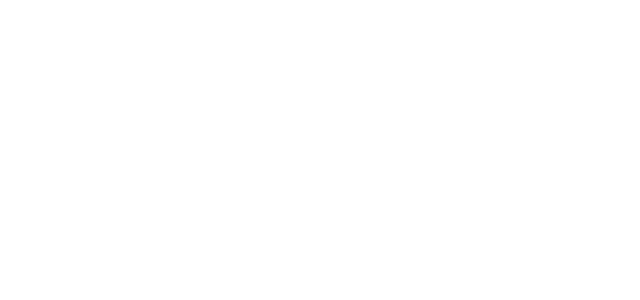
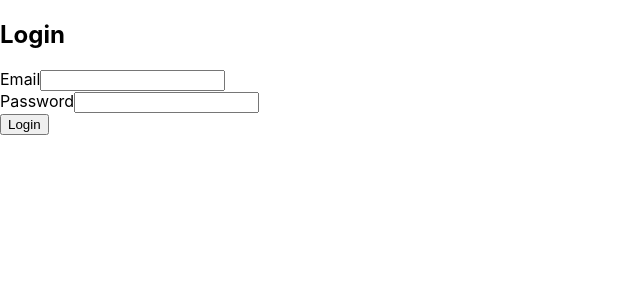
Before and after one commit to DanielCostella/inventario-frontend, a React (Create React App) app: page /login in a window 1280 px wide. Before the commit this address had no page. Shown: the top 300 px of the page, without its empty margins (0-640 px from the left). Built offline with nearby package versions, Linux system fonts and the light colour scheme.

Commit message:
Implemented authentication and dashboard features

```diff
--- a/src/App.js
+++ b/src/App.js
@@ -1,16 +1,26 @@
-import React from 'react';
-import { BrowserRouter as Router, Routes, Route } from 'react-router-dom';
+import React, { useState } from 'react';
+import { BrowserRouter as Router, Route, Switch, Redirect } from 'react-router-dom';
 import Login from './pages/Login';
 import Dashboard from './pages/Dashboard';
-import './App.css';
 
 function App() {
+  const [isAuthenticated, setIsAuthenticated] = useState(!!localStorage.getItem('authToken'));
+
+  const handleLogin = () => {
+    setIsAuthenticated(true);
+  };
+
   return (
     <Router>
-      <Routes>
-        <Route path="/" element={<Login />} />
-        <Route path="/dashboard" element={<Dashboard />} />
-      </Routes>
+      <Switch>
+        <Route path="/login">
+          {isAuthenticated ? <Redirect to="/dashboard" /> : <Login onLogin={handleLogin} />}
+        </Route>
+        <Route path="/dashboard">
+          {isAuthenticated ? <Dashboard /> : <Redirect to="/login" />}
+        </Route>
+        <Redirect from="/" to="/login" />
+      </Switch>
     </Router>
   );
 }
--- a/src/pages/Dashboard.js
+++ b/src/pages/Dashboard.js
@@ -3,66 +3,63 @@
 
 function Dashboard() {
   const [materials, setMaterials] = useState([]);
-  const [selectedMaterial, setSelectedMaterial] = useState('');
+  const [selectedMaterial, setSelectedMaterial] = useState(null);
   const [quantity, setQuantity] = useState(0);
-  const [lastUpdated, setLastUpdated] = useState('');
+  const [message, setMessage] = useState('');
 
   useEffect(() => {
     const fetchMaterials = async () => {
       try {
-        const response = await axios.get(`${process.env.REACT_APP_API_URL}/materials`);
+        const response = await axios.get(`${process.env.REACT_APP_API_URL}/materials`, {
+          headers: { Authorization: `Bearer ${localStorage.getItem('authToken')}` }
+        });
         setMaterials(response.data);
-      } catch (error) {
-        console.error('Error fetching materials:', error);
+      } catch (err) {
+        console.error('No se pudo obtener los materiales:', err);
       }
     };
-
     fetchMaterials();
   }, []);
 
-  const handleMaterialChange = (e) => {
-    const materialId = e.target.value;
-    setSelectedMaterial(materialId);
-    const material = materials.find((m) => m.id === materialId);
-    setLastUpdated(material ? new Date(material.lastUpdated).toLocaleString() : '');
-  };
+  const handleUpdateStock = async (action) => {
+    if (!selectedMaterial) {
+      setMessage('Por favor, selecciona un material.');
+      return;
+    }
 
-  const handleUpdate = async (action) => {
     try {
       const response = await axios.post(`${process.env.REACT_APP_API_URL}/materials/update`, {
         materialId: selectedMaterial,
         quantity: action === 'add' ? quantity : -quantity,
+      }, {
+        headers: { Authorization: `Bearer ${localStorage.getItem('authToken')}` }
       });
-
-      if (response.data.success) {
-        alert('Material actualizado correctamente');
-        setLastUpdated(new Date(response.data.material.lastUpdated).toLocaleString());
-      }
-    } catch (error) {
-      console.error('Error updating material:', error);
+      setMessage(`Stock actualizado correctamente: ${response.data.material.name}`);
+      setQuantity(0); // Restablece el campo de cantidad
+    } catch (err) {
+      console.error('No se pudo actualizar el stock:', err);
+      setMessage('Error al actualizar el stock.');
     }
   };
 
   return (
     <div>
-      <h2>Dashboard</h2>
-      <select onChange={handleMaterialChange} value={selectedMaterial}>
-        <option value="">Seleccione un material</option>
-        {materials.map((material) => (
-          <option key={material.id} value={material.id}>
-            {material.nombre}
-          </option>
+      <h2>Gestión de Inventario</h2>
+      <select onChange={(e) => setSelectedMaterial(e.target.value)} value={selectedMaterial}>
+        <option value="">Selecciona un material</option>
+        {materials.map(material => (
+          <option key={material.id} value={material.id}>{material.name} - {material.stock} unidades en stock</option>
         ))}
       </select>
       <input
         type="number"
-        placeholder="Cantidad"
         value={quantity}
-        onChange={(e) => setQuantity(Number(e.target.value))}
+        onChange={(e) => setQuantity(parseInt(e.target.value, 10))}
+        placeholder="Introduce la cantidad"
       />
-      <button onClick={() => handleUpdate('add')}>Sumar</button>
-      <button onClick={() => handleUpdate('subtract')}>Restar</button>
-      {lastUpdated && <p>Última actualización: {lastUpdated}</p>}
+      <button onClick={() => handleUpdateStock('add')}>Añadir al Stock</button>
+      <button onClick={() => handleUpdateStock('subtract')}>Restar del Stock</button>
+      {message && <p>{message}</p>}
     </div>
   );
 }
--- a/src/pages/Login.js
+++ b/src/pages/Login.js
@@ -1,44 +1,50 @@
 import React, { useState } from 'react';
 import axios from 'axios';
-import { useNavigate } from 'react-router-dom';
 
-function Login() {
+function Login({ onLogin }) {
   const [email, setEmail] = useState('');
   const [password, setPassword] = useState('');
-  const navigate = useNavigate();
+  const [error, setError] = useState('');
 
-  const handleSubmit = async (e) => {
+  const handleLogin = async (e) => {
     e.preventDefault();
     try {
-      const response = await axios.post(`${process.env.REACT_APP_API_URL}/login`, { email, password });
-      if (response.data.success) {
-        // Guardar el token si es necesario
-        navigate('/dashboard');
-      } else {
-        alert('Error en el login');
-      }
-    } catch (error) {
-      console.error('Error en la solicitud:', error);
+      const response = await axios.post(`${process.env.REACT_APP_API_URL}/login`, {
+        username: email,
+        password: password,
+      });
+      const { token } = response.data;
+      localStorage.setItem('authToken', token);
+      onLogin(); // Callback to redirect or fetch inventory
+    } catch (err) {
+      setError('Login failed. Please check your credentials and try again.');
     }
   };
 
   return (
-    <div className="login-container">
-      <form onSubmit={handleSubmit}>
+    <div>
       <h2>Login</h2>
+      <form onSubmit={handleLogin}>
+        <div>
+          <label>Email</label>
           <input
             type="email"
-          placeholder="Email"
             value={email}
             onChange={(e) => setEmail(e.target.value)}
+            required
           />
+        </div>
+        <div>
+          <label>Password</label>
           <input
             type="password"
-          placeholder="Password"
             value={password}
             onChange={(e) => setPassword(e.target.value)}
+            required
           />
-        <button type="submit">Ingresar</button>
+        </div>
+        {error && <p style={{ color: 'red' }}>{error}</p>}
+        <button type="submit">Login</button>
       </form>
     </div>
   );
```
Also changed, not shown: src/services/api.js (added, +15 -0 lines). Lines whose indentation alone changed are shown as unchanged.
